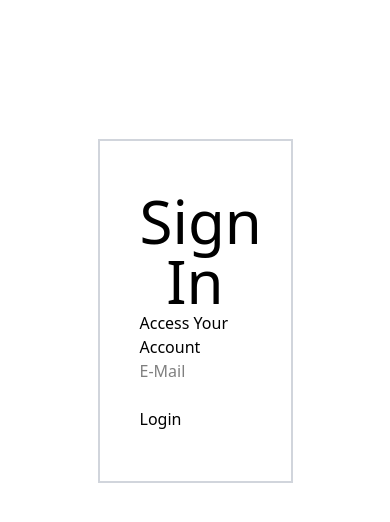
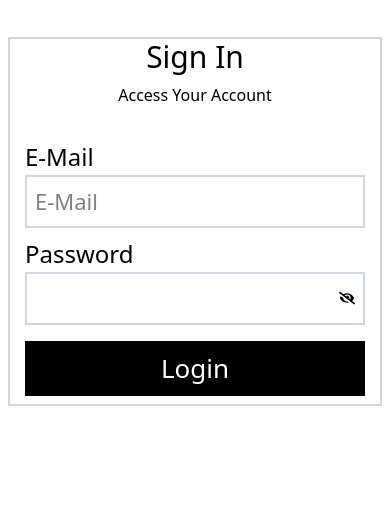
Before and after one commit to Em-myy/voting-app, a React app in the folder frontend/: page /login in a window 390 px wide. Shown: the top 522 px of the page. Built offline with nearby package versions, Linux system fonts and the light colour scheme; the HTML template or start-up script is replaced by a standard one.

Commit message:
updated some other stuffs

```diff
--- a/frontend/src/pages/Login.jsx
+++ b/frontend/src/pages/Login.jsx
@@ -2,12 +2,18 @@ import { useState } from "react";
 import { useAuth } from "../context/AuthContext";
 import { useNavigate } from "react-router-dom";
 import axios from "axios";
+import { FaEye, FaEyeSlash } from "react-icons/fa";
 
 const Login = () => {
   const [form, setForm] = useState({ email: "", password: "" });
   const [msg, setMsg] = useState("");
+  const [isText, setIsText] = useState(false);
   const { login } = useAuth();
   const navigate = useNavigate();
+
+  const handleVisibility = () => {
+    setIsText((prev) => !prev);
+  };
 
   const handleChange = (event) => {
     setForm({ ...form, [event.target.name]: event.target.value });
@@ -28,22 +34,55 @@ const Login = () => {
     }
   };
   return (
-    <div className="flex h-[50vh] items-center justify-center">
-      <div className="w-[50%] border-2 px-[40px] py-[50px] mt-[200px] border-gray-300">
+    <div className="flex h-[50vh] items-center justify-center p-2">
+      <div className="w-[100%] md:w-[50%] border-2 px-[10px] md:px-[40px] px-[15px] md:py-[50px] mt-[20px] md:mt-[200px] border-gray-300">
         <form onSubmit={handleSubmit}>
-          <div>
-            <h2 className="text-6xl text-center">Sign In</h2>
-            <h2>Access Your Account</h2>
+          <div className="mb-8">
+            <h2 className="text-3xl md:text-6xl text-center mb-2">Sign In</h2>
+            <h2 className="text-1xl md:text-2xl text-center">
+              Access Your Account
+            </h2>
           </div>
+
+          <div className="flex flex-col gap-2">
+            <div className="flex flex-col">
+              <label className="text-[24px]">E-Mail</label>
               <input
                 name="email"
                 type="email"
                 placeholder="E-Mail"
                 onChange={handleChange}
+                className="text-black text-[22px] focus:outline-none border-2 border-gray-300 p-2"
               />
-          <input name="password" type="password" onChange={handleChange} />
-          <button type="submit">Login</button>
+            </div>
+
+            <div className="flex flex-col">
+              <label className="text-[24px]">Password</label>
+              <div className="border-2 border-gray-300 flex">
+                <input
+                  name="password"
+                  type={isText ? "text" : "password"}
+                  onChange={handleChange}
+                  className="text-black text-[22px] focus:outline-none p-2 w-[100%]"
+                />
+                <button
+                  onClick={handleVisibility}
+                  type="button"
+                  className="cursor-pointer md:text-2xl pr-2"
+                >
+                  {isText ? <FaEye /> : <FaEyeSlash />}
+                </button>
+              </div>
+            </div>
+
+            <button
+              type="submit"
+              className="text-[26px] bg-black text-white py-2 mt-2"
+            >
+              Login
+            </button>
             <p>{msg}</p>
+          </div>
         </form>
       </div>
     </div>
--- a/frontend/src/pages/Register.jsx
+++ b/frontend/src/pages/Register.jsx
@@ -2,12 +2,18 @@ import { useState } from "react";
 import { useAuth } from "../context/AuthContext";
 import { useNavigate } from "react-router-dom";
 import axios from "axios";
+import { FaEye, FaEyeSlash } from "react-icons/fa";
 
 const Register = () => {
   const [form, setForm] = useState({ username: "", email: "", password: "" });
   const [msg, setMsg] = useState("");
+  const [isText, setIsText] = useState(false);
   const { login } = useAuth();
   const navigate = useNavigate();
+
+  const handleVisibility = () => {
+    setIsText((prev) => !prev);
+  };
 
   const handleChange = (event) => {
     setForm({ ...form, [event.target.name]: event.target.value });
@@ -28,10 +34,10 @@ const Register = () => {
     }
   };
   return (
-    <div className="flex h-[50vh] items-center justify-center">
-      <div className="w-[50%] border-2 px-[40px] py-[50px] mt-[200px] border-gray-300">
+    <div className="flex h-[50vh] items-center justify-center p-2">
+      <div className="w-[100%] md:w-[50%] border-2 px-[10px] md:px-[40px] py-[15px] md:py-[50px] mt-[100px] md:mt-[200px] border-gray-300">
         <form onSubmit={handleSubmit}>
-          <h1 className="text-6xl text-center mb-8">Register</h1>
+          <h1 className="text-3xl md:text-6xl text-center mb-8">Register</h1>
           <div className="flex flex-col gap-2">
             <div className="flex flex-col">
               <label className="text-[24px]">Username</label>
@@ -57,13 +63,23 @@ const Register = () => {
 
             <div className="flex flex-col">
               <label className="text-[24px]">Password</label>
-              <input
-                name="password"
-                type="password"
-                onChange={handleChange}
-                className="text-black text-[22px] focus:outline-none border-2 border-gray-300 p-2"
-              />
+              <div className="border-2 border-gray-300 flex">
+                <input
+                  name="password"
+                  type={isText ? "text" : "password"}
+                  onChange={handleChange}
+                  className="text-black text-[22px] focus:outline-none p-2 w-[100%]"
+                />
+                <button
+                  onClick={handleVisibility}
+                  type="button"
+                  className="cursor-pointer md:text-2xl pr-2"
+                >
+                  {isText ? <FaEye /> : <FaEyeSlash />}
+                </button>
+              </div>
             </div>
+
             <button
               type="submit"
               className="text-[26px] bg-black text-white py-2 mt-2"
```
Lines whose indentation alone changed are shown as unchanged.
